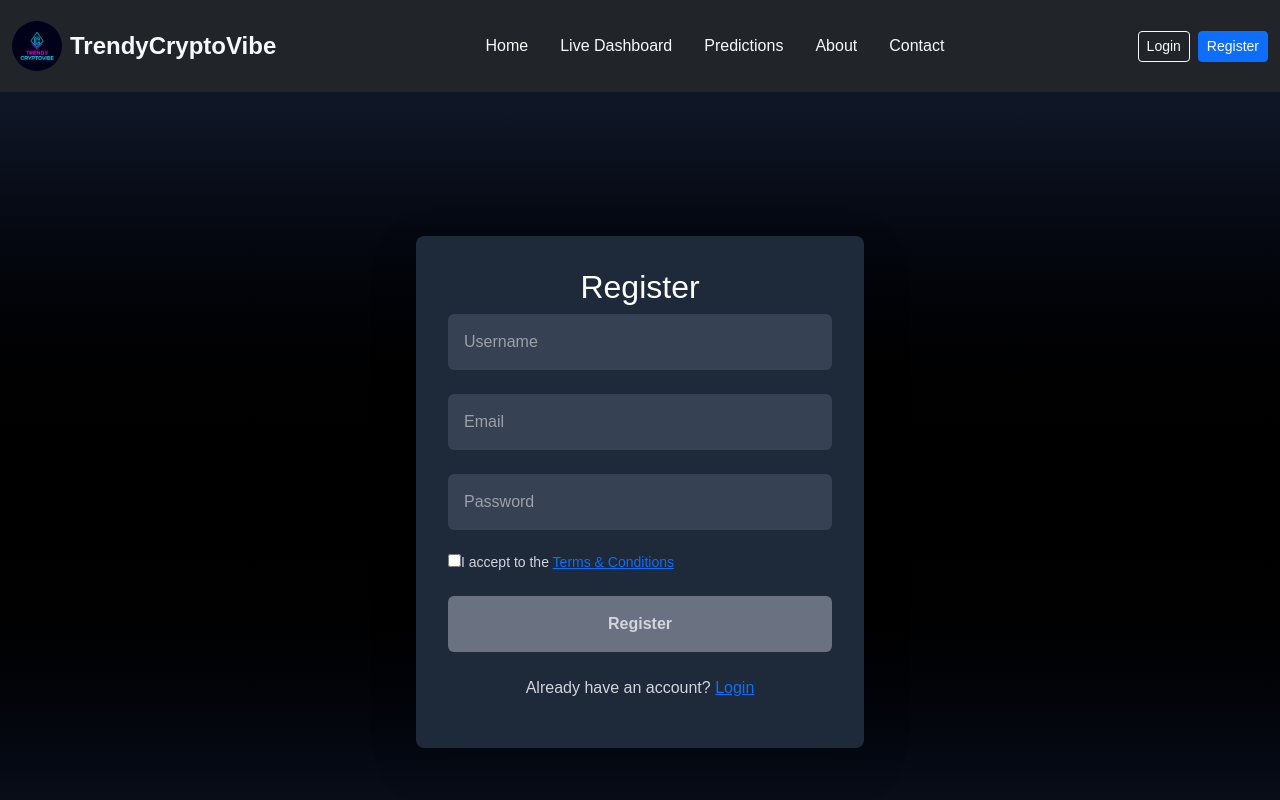
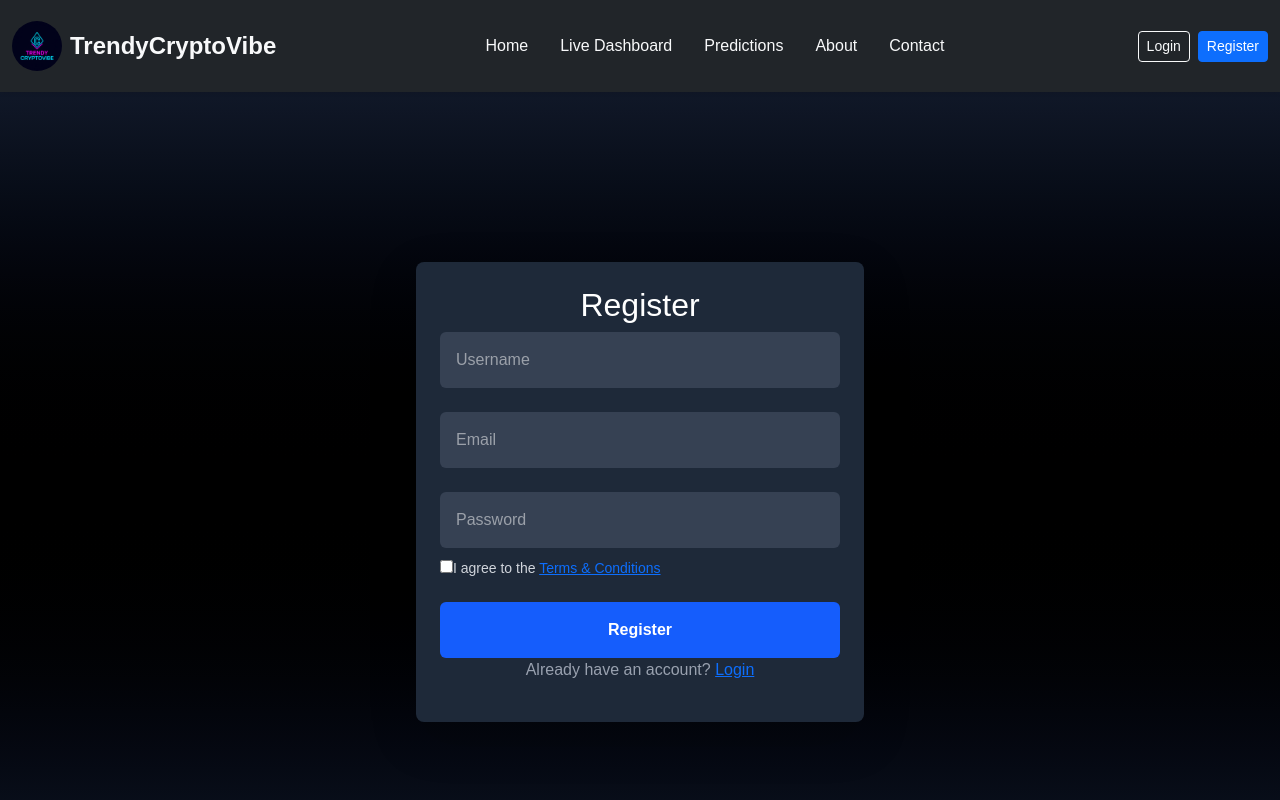
Before and after one commit to Kemmytheboss/CryptoHub, a Next.js app: page /register in a window 1280 px wide. Shown: the top 800 px of the page. Built offline with nearby package versions, Linux system fonts and the light colour scheme.

Commit message:
merged logn and regiter apges to authform to reuse when integrating backend

```diff
--- a/app/register/page.jsx
+++ b/app/register/page.jsx
@@ -1,90 +1,10 @@
-"use client";
-
-import { useState } from "react";
-import { useRouter } from "next/navigation";
+'use client';
+import AuthForm from "@/components/AuthForm";
 
 export default function RegisterPage() {
-    const [form, setForm] = useState({
-        username: "",
-        email: "",
-        password: "",
-        terms: false
-    });
-
-    const router = useRouter();
-
-    const handleChange = (e) => {
-        const { name, value, type, checked } = e.target;
-        setForm({
-            ...form,
-            [name]: type === "checkbox" ? checked : value
-        });
-    };
-
-    const handleSubmit = (e) => {
-        e.preventDefault();
-        console.log("Registering user:", form);
-        router.push("/login");
-    };
-
-    return (
-        <div className="min-h-screen flex items-center justify-center bg-gradient-to-b from-gray-900 via-black to-gray-900 p-6">
-            <div className="bg-gray-800 p-8 rounded-lg shadow-lg w-full max-w-md text-center">
-                <h2 className="text-2xl font-bold text-white mb-6">Register</h2>
-                <form onSubmit={handleSubmit} className="flex flex-col gap-4">
-                    <input
-                        type="text"
-                        name="username"
-                        placeholder="Username"
-                        value={form.username}
-                        onChange={handleChange}
-                        required
-                        className="w-full p-3 rounded bg-gray-700 text-white focus:outline-none focus:ring-2 focus:ring-blue-500"
-                    />
-                    <input
-                        type="email"
-                        name="email"
-                        placeholder="Email"
-                        value={form.email}
-                        onChange={handleChange}
-                        required
-                        className="w-full p-3 rounded bg-gray-700 text-white focus:outline-none focus:ring-2 focus:ring-blue-500"
-                    />
-                    <input
-                        type="password"
-                        name="password"
-                        placeholder="Password"
-                        value={form.password}
-                        onChange={handleChange}
-                        required
-                        className="w-full p-3 rounded bg-gray-700 text-white focus:outline-none focus:ring-2 focus:ring-blue-500"
-                    />
-                    <label className="flex items-center text-gray-300 text-sm w-full text-left leading-tight">
-                        <input
-                            type="checkbox"
-                            name="terms"
-                            checked={form.terms}
-                            onChange={handleChange}
-                            className="accent-blue-500 mr-3 mt-[2px]"
-                        />
-                            I accept to the {""} <a href="/terms" className="text-blue-500 hover:underline">Terms & Conditions</a>
-                    </label>
-                    <button
-                        type="submit"
-                        disabled={!form.terms} // Disabled if terms not checked
-                        className={`w-full py-3 rounded font-semibold transition-colors
-                            ${form.terms
-                                ? "bg-blue-600 hover:bg-blue-700 text-white"
-                                : "bg-gray-500 text-gray-300 cursor-not-allowed"
-                            }`}
-                    >
-                        Register
-                    </button>
-                </form>
-                <p className="mt-4 text-gray-300">
-                    Already have an account? <a href="/login" className="text-blue-500 hover:underline">Login</a>
-                </p>
-            </div>
-        </div>
-    );
+  return (
+    <div className="flex items-center justify-center min-h-screen bg-gradient-to-b from-gray-900 via-black to-gray-900 p-6">
+      <AuthForm type="register" />
+    </div>
+  );
 }
--- a/components/AuthForm.jsx
+++ b/components/AuthForm.jsx
@@ -0,0 +1,143 @@
+'use client';
+
+import { useState } from "react";
+import { useRouter } from "next/navigation";
+
+export default function AuthForm({ type = "login" }) {
+  const [form, setForm] = useState({
+    username: "",
+    email: "",
+    password: "",
+    terms: false
+  });
+
+  const router = useRouter();
+
+  const handleChange = (e) => {
+    const { name, type, value, checked } = e.target;
+    setForm({
+      ...form,
+      [name]: type === "checkbox" ? checked : value
+    });
+  };
+
+  const handleSubmit = (e) => {
+    e.preventDefault();
+
+    if (type === "register") {
+      if (!form.terms) {
+        alert("⚠️ You must agree to the Terms & Conditions");
+        return;
+      }
+
+      console.log("Registering:", form);
+      alert("✅ Registration successful!");
+      router.push("/login");
+    } else {
+      // Mock login check
+      const correctEmail = "user@example.com";
+      const correctPassword = "123456";
+
+      if (form.email === correctEmail && form.password === correctPassword) {
+        alert("✅ Login successful!");
+        router.push("/");
+      } else {
+        alert("❌ Incorrect email or password.");
+      }
+    }
+  };
+
+  return (
+    <form
+      onSubmit={handleSubmit}
+      className="bg-gray-800 p-6 rounded-lg shadow-lg w-full max-w-md"
+    >
+      <h2 className="text-2xl font-bold text-center mb-6 text-white">
+        {type === "register" ? "Register" : "Login"}
+      </h2>
+
+      {type === "register" && (
+        <input
+          type="text"
+          name="username"
+          placeholder="Username"
+          value={form.username}
+          onChange={handleChange}
+          required
+          className="w-full mb-4 p-3 rounded bg-gray-700 text-white focus:outline-none focus:ring-2 focus:ring-blue-500"
+        />
+      )}
+
+      <input
+        type="email"
+        name="email"
+        placeholder="Email"
+        value={form.email}
+        onChange={handleChange}
+        required
+        className="w-full mb-4 p-3 rounded bg-gray-700 text-white focus:outline-none focus:ring-2 focus:ring-blue-500"
+      />
+
+      <input
+        type="password"
+        name="password"
+        placeholder="Password"
+        value={form.password}
+        onChange={handleChange}
+        required
+        className="w-full mb-2 p-3 rounded bg-gray-700 text-white focus:outline-none focus:ring-2 focus:ring-blue-500"
+      />
+
+      {type === "login" && (
+        <div className="flex justify-end mb-6">
+          <a href="/forgot-password" className="text-blue-500 hover:underline text-sm">
+            Forgot password?
+          </a>
+        </div>
+      )}
+
+      {type === "register" && (
+        <label className="flex items-center text-gray-300 text-sm w-full text-left leading-tight mb-6">
+          <input
+            type="checkbox"
+            name="terms"
+            checked={form.terms}
+            onChange={handleChange}
+            className="accent-blue-500 mr-3 mt-[2px]"
+          />
+          <span>
+            I agree to the{" "}
+            <a href="/terms" className="text-blue-500 hover:underline">
+              Terms & Conditions
+            </a>
+          </span>
+        </label>
+      )}
+
+      <button
+        type="submit"
+        className="w-full bg-blue-600 hover:bg-blue-700 text-white font-semibold py-3 rounded transition-colors"
+      >
+        {type === "register" ? "Register" : "Login"}
+      </button>
+
+      <p className="text-gray-400 text-center mt-6">
+        {type === "register" ? (
+          <>
+            Already have an account?{" "}
+            <a href="/login" className="text-blue-500 hover:underline">
+              Login
+            </a>
+          </>
+        ) : (
+          <>
+            Don’t have an account?{" "}
+            <a href="/register" className="text-blue-500 hover:underline">
+              Register
+            </a>
+          </>
+        )}
+      </p>
+    </form>
+  );
+}
```
